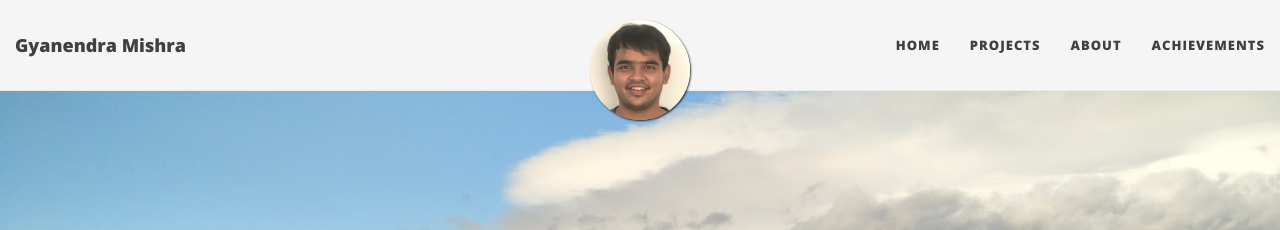
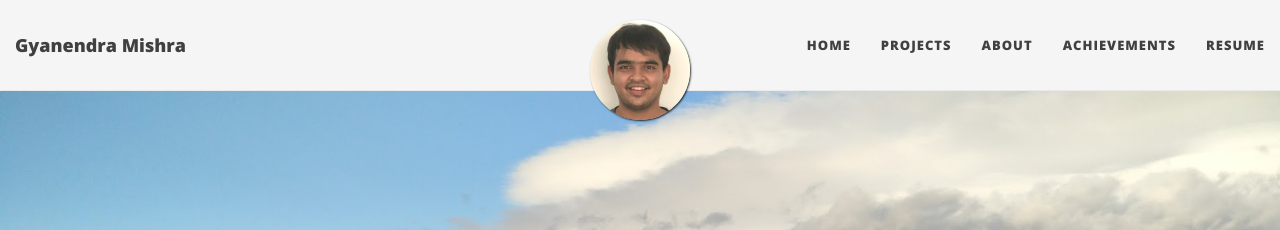
Before and after one commit to h4ck3rk3y/h4ck3rk3y.github.io, a Jekyll site: the page built from index.html, in a window 1280 px wide. Shown: the top 230 px of the page. Built offline with Jekyll 4.4.1, drawn with Linux system fonts in a browser that asks for light colours; nearby versions of some CDN libraries; the list of posts is cut into pages by our own code.

Commit message:
new link

```diff
--- a/_config.yml
+++ b/_config.yml
@@ -31,6 +31,7 @@ navbar-links:
   Projects: "projects"
   About: "about"
   Achievements: "achievements"
+  Resume: "/files/resume.pdf"
 
 # --- Footer options --- #
 
```
